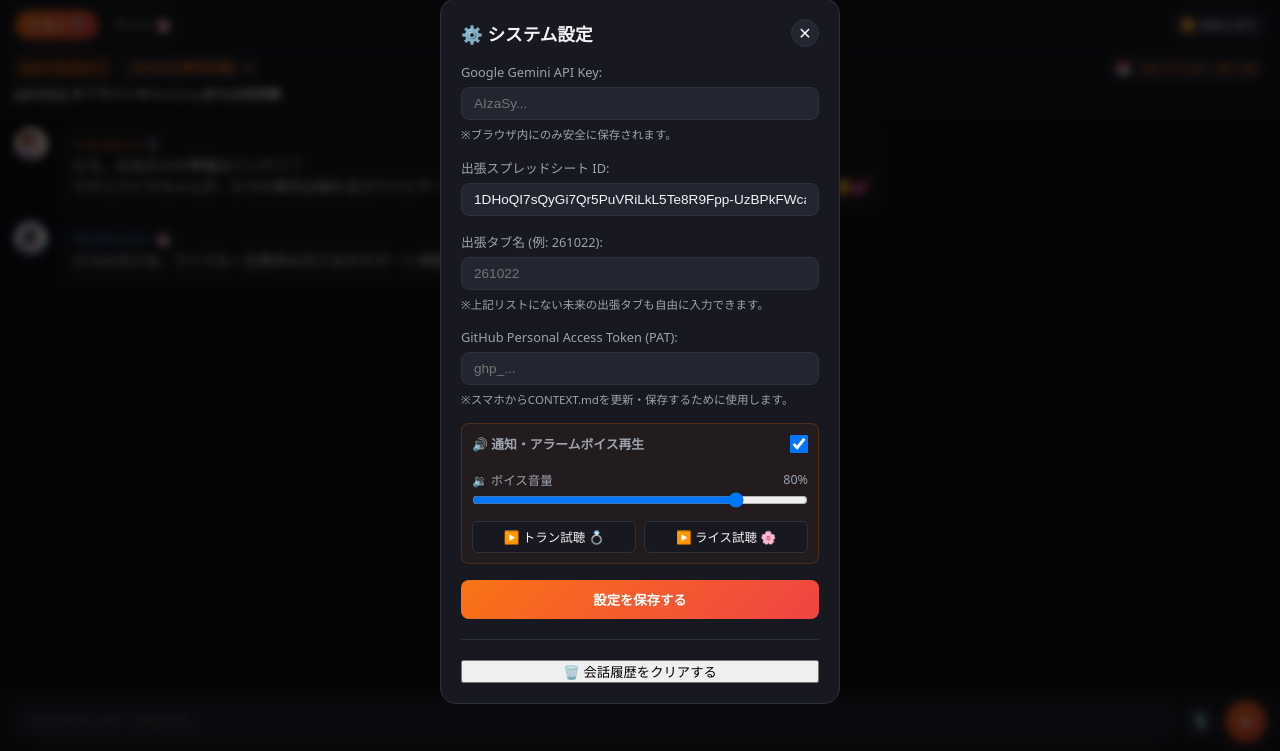
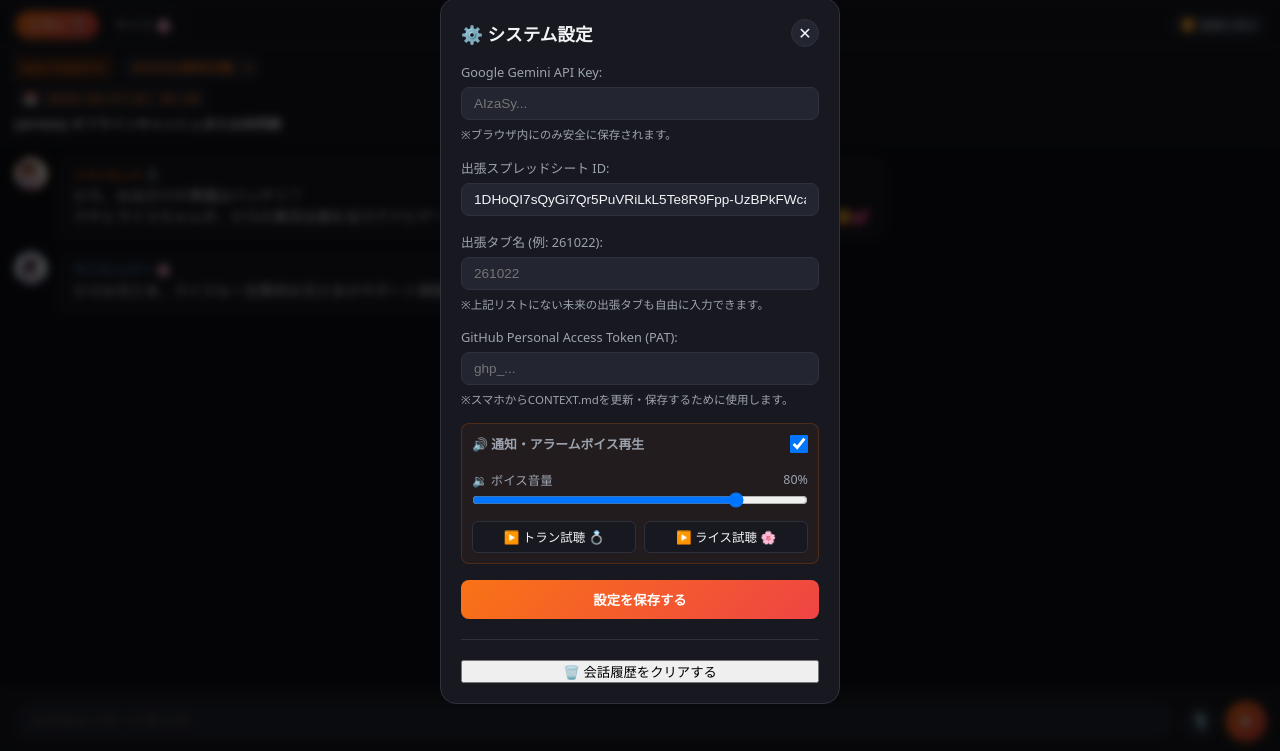
Before and after one commit to pan-forge/MyTranscend, a website: page index.html in a window 1280 px wide. Shown: the part 49-800 px from the top of the page. Drawn offline with Linux system fonts and the light colour scheme; some packages are replaced by stand-ins of ours; no server answers; a script that the page names is missing.

Commit message:
feat: 3-row smart stack layout and full 4-digit year clock (v1.0.11)

```diff
--- a/css/style.css
+++ b/css/style.css
@@ -304,7 +304,7 @@ model-viewer {
   box-shadow: 0 2px 8px rgba(59, 130, 246, 0.4);
 }
 
-/* Schedule Bar (2-Row Layout) */
+/* Schedule Bar (3-Row Smart Stack Layout) */
 .schedule-banner {
   background: #15161f;
   border-bottom: 1px solid var(--border-color);
@@ -313,6 +313,26 @@ model-viewer {
   flex-direction: column;
   gap: 6px;
   font-size: 0.8rem;
+}
+
+.banner-row {
+  display: flex;
+  align-items: center;
+  width: 100%;
+}
+
+.banner-row-select {
+  gap: 8px;
+}
+
+.banner-row-clock {
+  justify-content: flex-start;
+}
+
+.banner-row-schedule {
+  color: var(--text-main);
+  line-height: 1.4;
+  word-break: break-all;
 }
 
 .banner-top-row {
@@ -324,7 +344,7 @@ model-viewer {
 
 .current-clock {
   font-family: ui-monospace, SFMono-Regular, Menlo, Monaco, Consolas, "Liberation Mono", "Courier New", monospace;
-  font-size: 0.78rem;
+  font-size: 0.76rem;
   font-weight: 700;
   color: var(--theme-primary);
   background: var(--bg-input);
--- a/index.html
+++ b/index.html
@@ -75,10 +75,9 @@
     </div>
   </section>
 
-  <!-- Trip Schedule Banner -->
+  <!-- Trip Schedule Banner (3-Row Smart Stack) -->
   <div id="scheduleBanner" class="schedule-banner">
-    <div class="banner-top-row">
-      <div class="banner-badge-group">
+    <div class="banner-row banner-row-select">
       <span class="badge">NEXTお出かけ</span>
       <select id="sheetTabSelect" class="tab-select" title="出張日程タブ切り替え">
         <option value="261022">26/10/22(東京出張)</option>
@@ -87,9 +86,10 @@
         <option value="270121">27/01/21(東京出張)</option>
       </select>
     </div>
-      <span id="currentClock" class="current-clock">🕒 --:--</span>
+    <div class="banner-row banner-row-clock">
+      <span id="currentClock" class="current-clock">📅 ----/--/--(曜) --:--</span>
     </div>
-    <div class="banner-bottom-row">
+    <div class="banner-row banner-row-schedule">
       <span id="scheduleText" class="schedule-text">旅程を同期中...</span>
     </div>
   </div>
@@ -181,7 +181,7 @@
     </div>
   </div>
 
-  <!-- Scripts (Cache-busting v1.0.10) -->
-  <script type="module" src="./js/app.js?v=1.0.10"></script>
+  <!-- Scripts (Cache-busting v1.0.11) -->
+  <script type="module" src="./js/app.js?v=1.0.11"></script>
 </body>
 </html>
--- a/js/app.js
+++ b/js/app.js
@@ -529,13 +529,14 @@ function startCurrentClock() {
   const dayNames = ['日', '月', '火', '水', '木', '金', '土'];
   function tick() {
     const now = new Date();
+    const year = now.getFullYear();
     const month = now.getMonth() + 1;
     const date = now.getDate();
     const dayStr = dayNames[now.getDay()];
     const h = String(now.getHours()).padStart(2, '0');
     const m = String(now.getMinutes()).padStart(2, '0');
     if (clockEl) {
-      clockEl.textContent = `📅 ${month}/${date}(${dayStr}) ${h}:${m}`;
+      clockEl.textContent = `📅 ${year}/${month}/${date}(${dayStr}) ${h}:${m}`;
     }
     // バナーの「あと何分」も時計に合わせてリアルタイム更新
     if (tripSchedules.length > 0 || fixedRoutines.length > 0) {
--- a/sw.js
+++ b/sw.js
@@ -1,5 +1,5 @@
-// MyTranscend Service Worker v1.0.10
-const CACHE_NAME = 'mytranscend-v1.0.10';
+// MyTranscend Service Worker v1.0.11
+const CACHE_NAME = 'mytranscend-v1.0.11';
 
 // オフラインキャッシュ対象アセット
 const PRECACHE_ASSETS = [
```
Also changed, not shown: HANDOVER.md (+5 -0 lines), SPEC.md (+8 -0 lines), 1 other file. Lines whose indentation alone changed are shown as unchanged.
